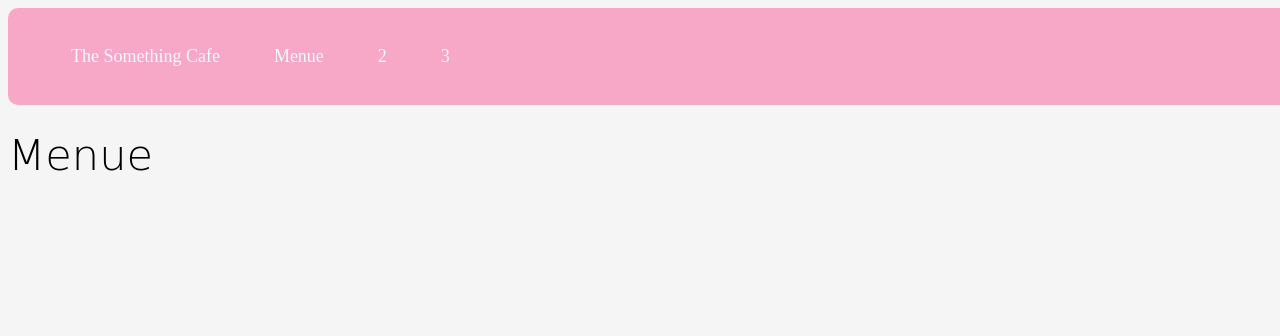
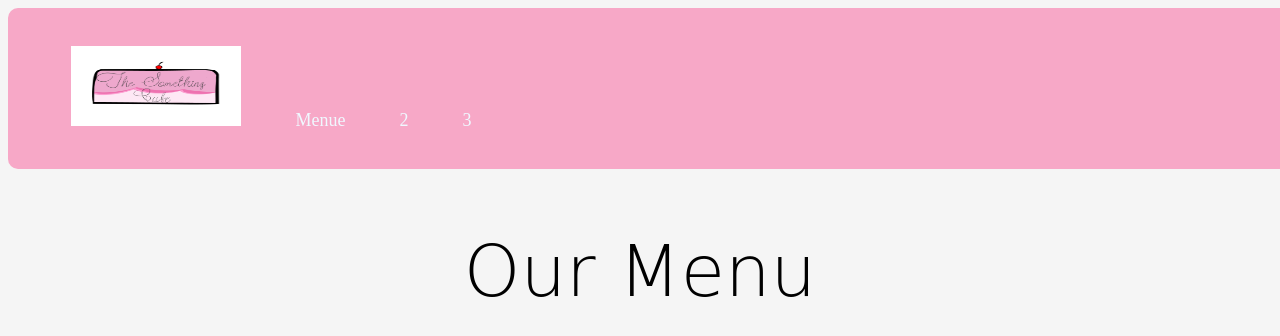
Before and after one commit to Monsterae3/final-project, a plain HTML site: page webpage1.html in a window 1280 px wide. Shown: the top 336 px of the page. Drawn offline with Linux system fonts and the light colour scheme.

Commit message:
second commit

```diff
--- a/css/stylesheet.css
+++ b/css/stylesheet.css
@@ -8,6 +8,7 @@ h1{/*styles all the h1*/
     margin-top: 2%;
 
 }
+
 nav ul /*styles the ul in the nav bar*/
 {
     list-style-type: none;
@@ -35,7 +36,34 @@ nav ul li {/*styling list items in the nav bar*/
     transition: background-color 0.3s ease;
     font-size: large;
 }
-#center{/*id centering the nav bar*/
 
+.image-button {
+    position: relative;
+    display: inline-block;
+    text-decoration: none;
+    color: #000; /* Text color */
+    font-size: 16px; /* Adjust as needed */
+}
 
+.image-button img {
+    width: 170px;
+    height: 80px;
+    display: block; /* Remove any gaps below the image */
+    position: relative;
+    z-index: 2; /* Bring the image above the text */
 }
+
+.image-button span {
+    position: absolute;
+    top: 50%;
+    left: 50%;
+    transform: translate(-50%, -50%);
+    color: white; /* Text color */
+    background: rgba(0, 0, 0, 0.5); /* Semi-transparent background for contrast */
+    padding: 5px 10px;
+    border-radius: 5px;
+    font-size: 14px; /* Adjust font size */
+    text-align: center;
+    white-space: nowrap; /* Prevent text from wrapping */
+    z-index: 1; /* Place text behind the image */
+}
--- a/webpage1.html
+++ b/webpage1.html
@@ -2,9 +2,14 @@
 <html>
     <head>
         <style>
-
+            h2{
+                font-size: 450%;
+                text-align: center;
+                font-family: Brush Script MT, Brush Script Std, cursive;
+                font-weight: 20;
+            }
         </style>
-        <title></title>
+        <title>Menu</title>
         <link rel="stylesheet" href="css/stylesheet.css">
     </head>
     <body>
@@ -12,14 +17,19 @@
             <nav>
             <ul>
             <div id="center">
-                <li><a href="index.html">The Something Cafe</a></li>
+                <li>
+                    <a href="index.html" class="image-button">
+                    <img src="images/IMG_0152.png" alt="The Something Cafe" />
+                    <span>The Something Cafe</span>
+                    </a>
+                </li>
                 <li><a href="webpage1.html">Menue</a></li>
                 <li><a href="webpage2.html">2</a></li>
                 <li><a href="webpage3.html">3</a></li>
                 </ul>
             </div>
             </nav>
-            <h1>Menue</h1>
+            <h2>Our Menu</h2>
         </header>
         <main>
 
```
Also changed, not shown: images/IMG_0152.png (added).
